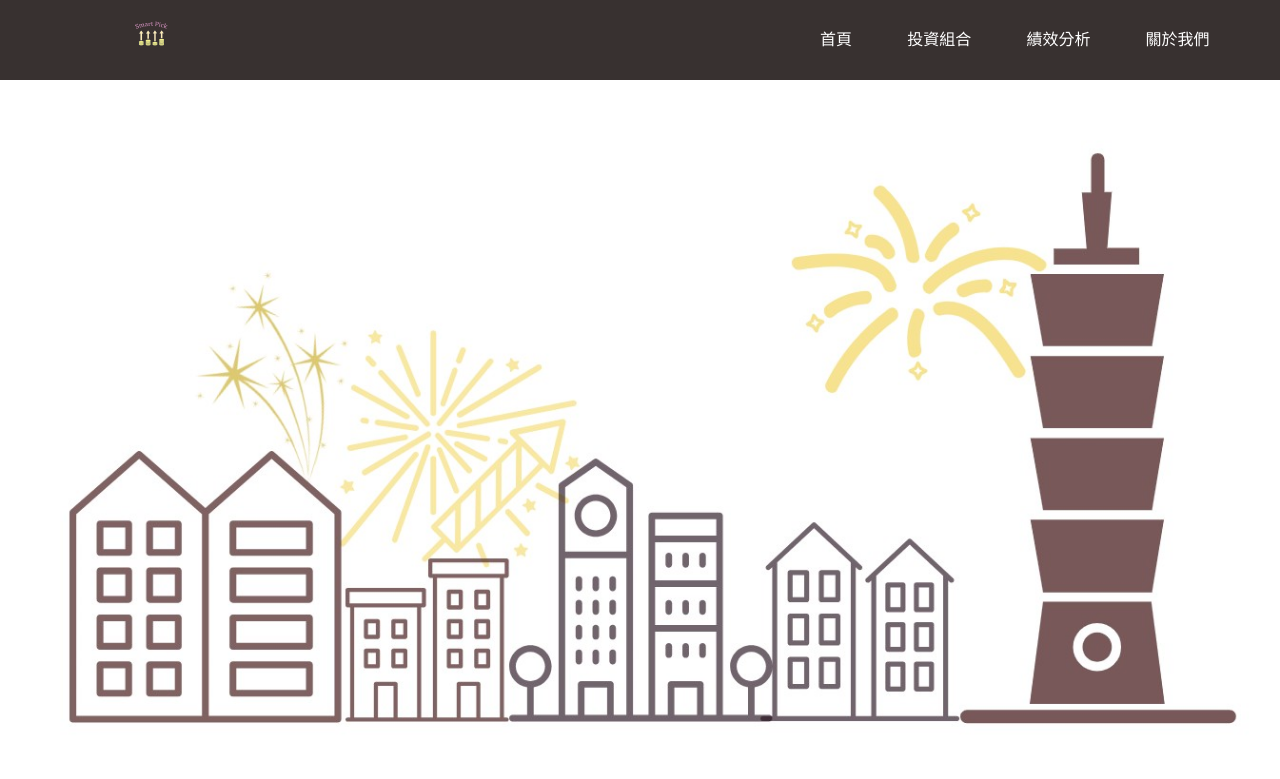
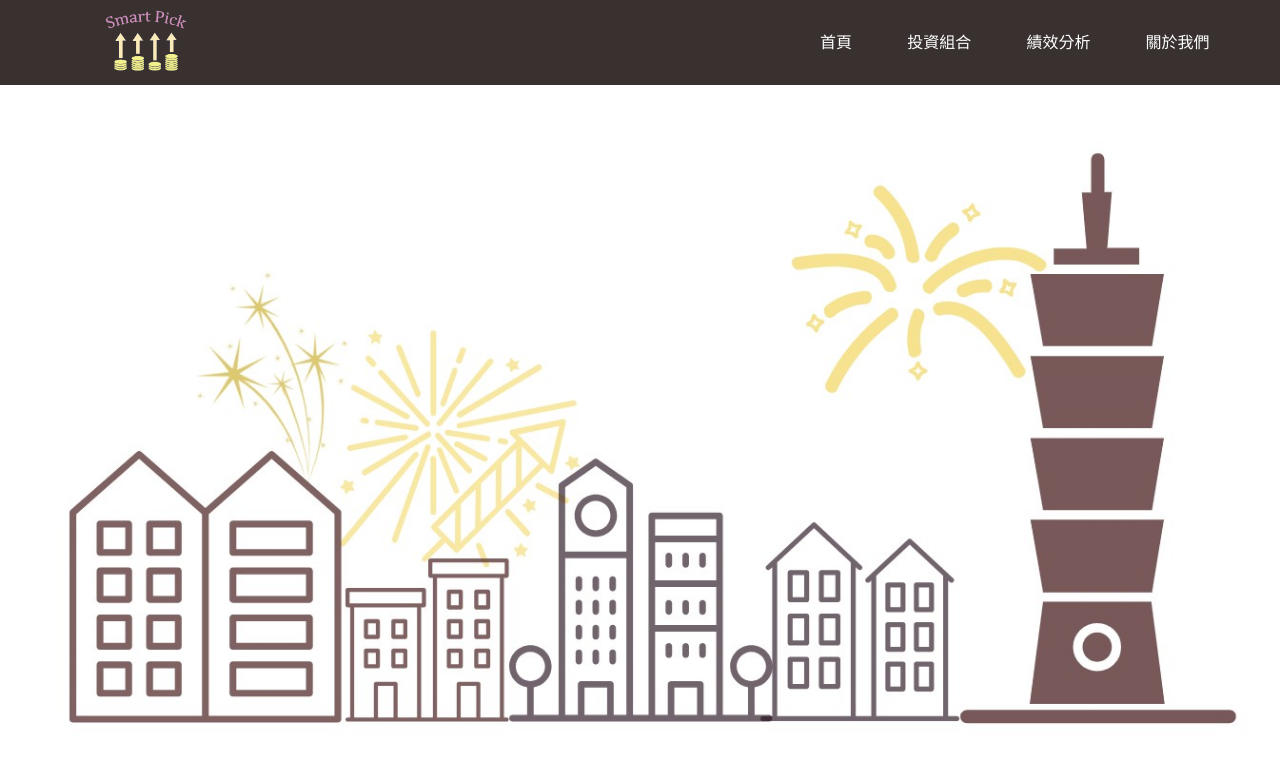
Before and after one commit to WAmy2003/Senior-Project, a Django app: template Django/app/templates/main.html in a window 1280 px wide. Shown: the top 779 px of the page. Run offline with Django 5.2, Linux system fonts and the light colour scheme; the template is opened without the code that fills it, so the values that code supplies are empty.

Commit message:
小標放大

```diff
--- a/Django/app/static/css/style4.css
+++ b/Django/app/static/css/style4.css
@@ -6,7 +6,7 @@
 }
 
 header {
-    height: 80px; /* 固定高度 */
+    height: 85px; /* 固定高度 */
     width: 100%;
     position: fixed;
     background-color: #383130; /* 背景顏色 */
@@ -32,9 +32,9 @@ header::before {
     width: 110px; /* 調整圖片寬度 */
     height: 80px; /* 調整圖片高度 */
     background-image: url("../image/icon.png"); /* 替換成正確的路徑 */
-    background-size: contain; /* 確保圖片完整顯示 */
+    background-size: 250% auto; /* 確保圖片完整顯示 */
     background-repeat: no-repeat; /* 不重複 */
-    background-position: center; /* 居中 */
+    background-position: center 38%; /* 居中 */
     margin-right: 10px; /* 與文字間距 */
 }
 
--- a/Django/app/static/css/style5.css
+++ b/Django/app/static/css/style5.css
@@ -6,7 +6,7 @@
 }
 
 header {
-    height: 80px; /* 固定高度 */
+    height: 85px; /* 固定高度 */
     width: 100%;
     position: fixed;
     background-color: #383130; /* 背景顏色 */
@@ -32,9 +32,9 @@ header::before {
     width: 110px; /* 調整圖片寬度 */
     height: 80px; /* 調整圖片高度 */
     background-image: url("../image/icon.png"); /* 替換成正確的路徑 */
-    background-size: contain; /* 確保圖片完整顯示 */
+    background-size: 250% auto; /* 確保圖片完整顯示 */
     background-repeat: no-repeat; /* 不重複 */
-    background-position: center; /* 居中 */
+    background-position: center 38%; /* 居中 */
     margin-right: 10px; /* 與文字間距 */
 }
 
@@ -52,7 +52,7 @@ nav ul {
     position: fixed;
     right: 3.5vw;
     top: 0;
-    line-height: 80px;
+    line-height: 85px;
 }
 
 nav ul li {
```
Also changed, not shown: Django/app/static/css/style2.css (+4 -4 lines).
